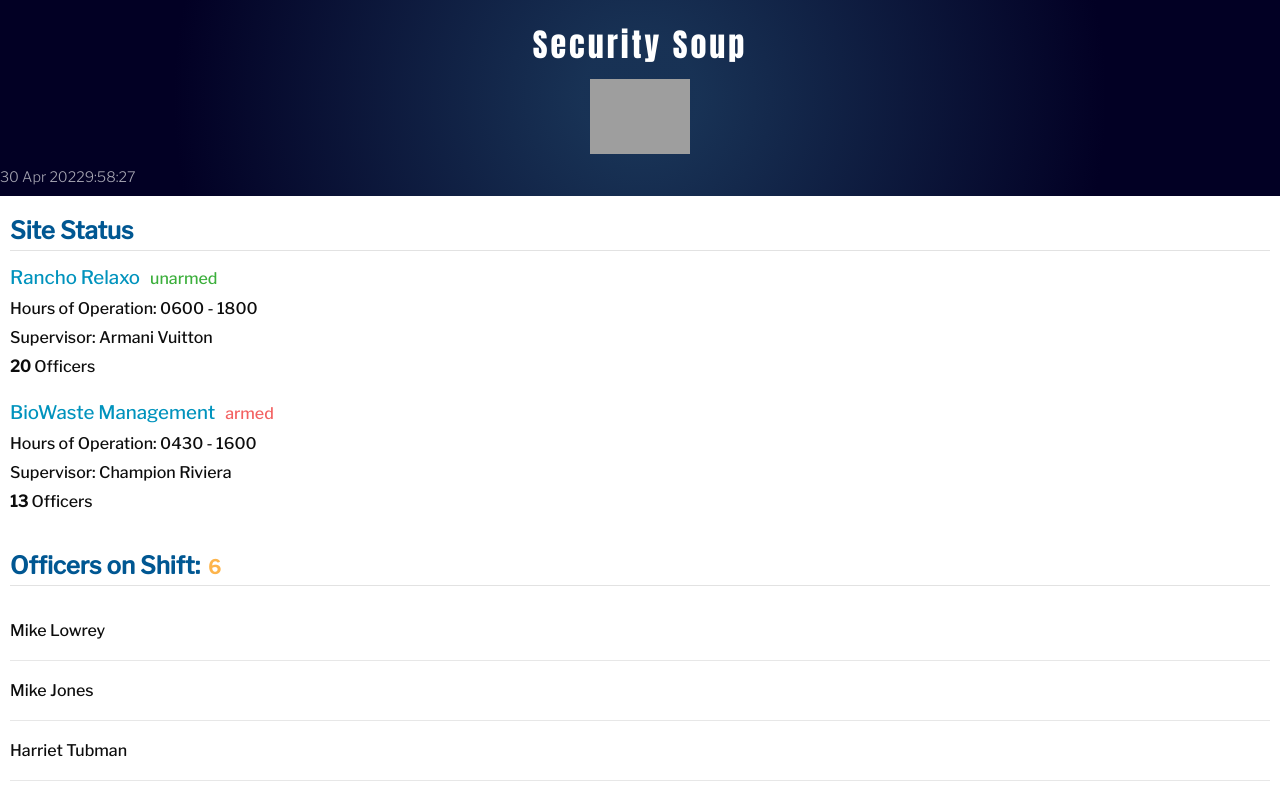
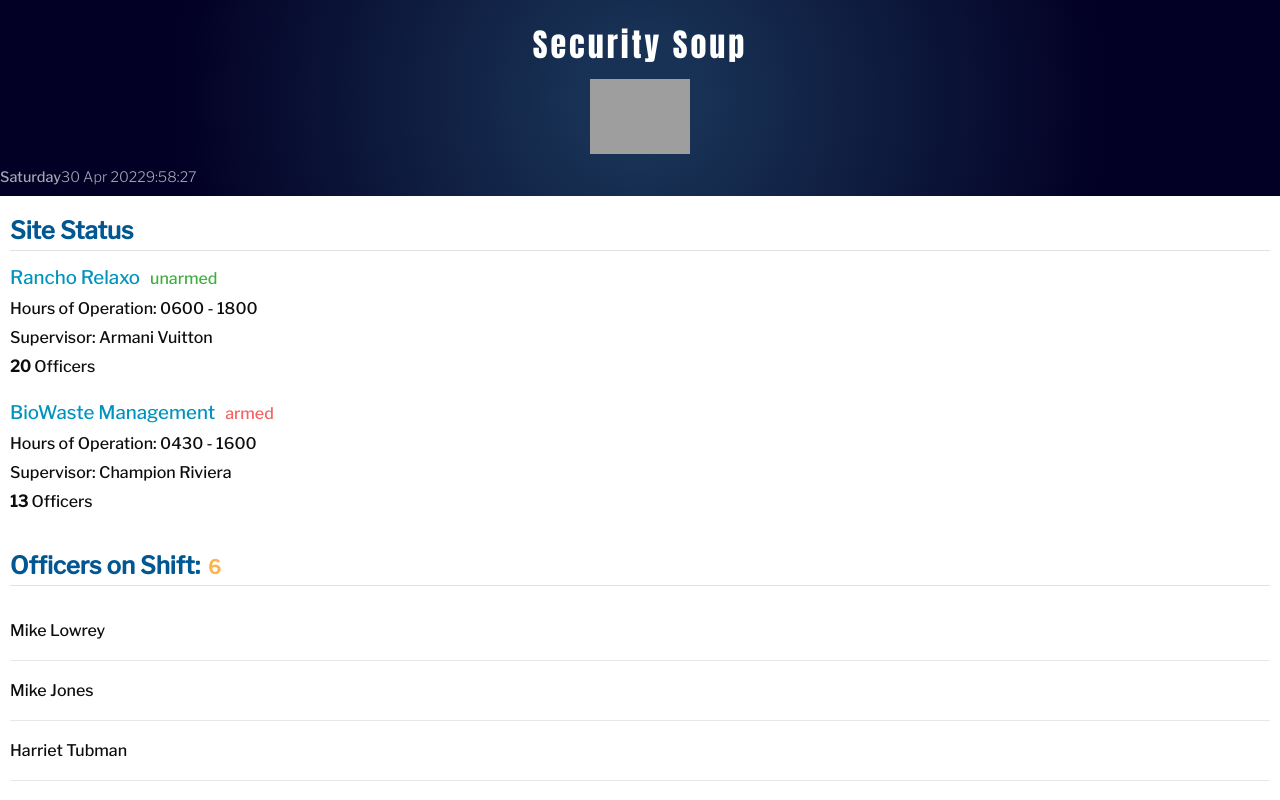
Before and after one commit to chrisvneal/security-soup, a React (Create React App) app: page / in a window 1280 px wide. Shown: the top 800 px of the page. Built offline with nearby package versions, Linux system fonts and the light colour scheme; grey boxes are pictures that could not be loaded.

Commit message:
Add day of week to header

```diff
--- a/src/components/HeaderDate.js
+++ b/src/components/HeaderDate.js
@@ -14,13 +14,23 @@ const months = [
   "Nov",
   "Dec",
 ];
-
+const days = [
+  "Sunday",
+  "Monday",
+  "Tuesday",
+  "Wednesday",
+  "Thursday",
+  "Friday",
+  "Saturday",
+];
 const HeaderDate = () => {
   const time = new Date();
 
   const month = time.getMonth();
   const day = time.getDate();
   const year = time.getFullYear();
+  const dayOfWeek = time.getDay();
+
   const date = `${day} ${months[month]} ${year}`;
 
   const hour = time.getHours();
@@ -34,6 +44,7 @@ const HeaderDate = () => {
 
   return (
     <div className="header-date">
+      <span className="day-of-week">{days[dayOfWeek]}</span>
       {date}
       {clock}
     </div>
--- a/src/styles.scss
+++ b/src/styles.scss
@@ -91,6 +91,10 @@ section > h2:first-child {
   opacity: 0.65;
   text-align: left;
   font-weight: 300;
+}
+
+.day-of-week {
+  font-weight: 500;
 }
 
 section {
```
